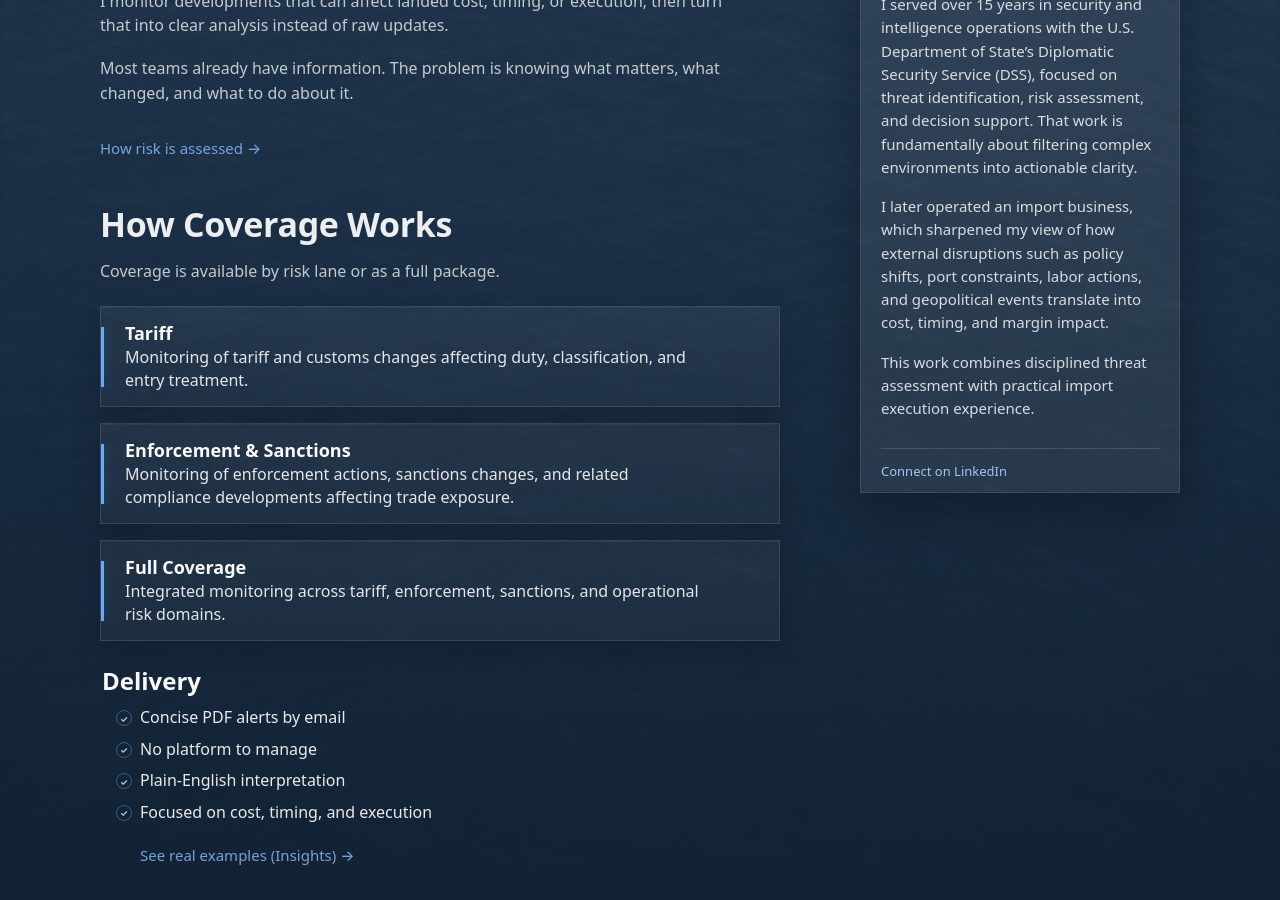
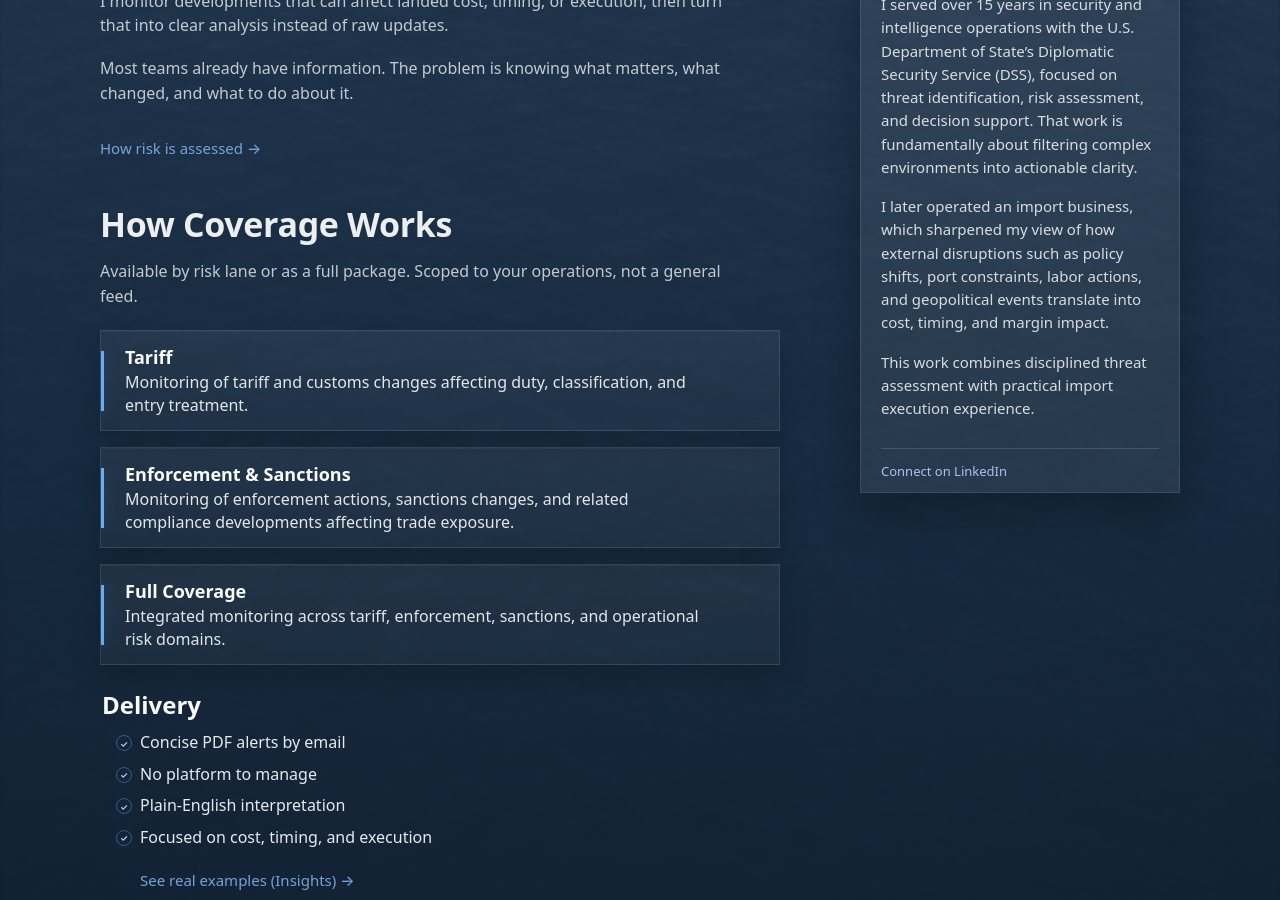
Before and after one commit to importrisk/import-risk-intelligence-site, a Jekyll site: the page built from index.html, in a window 1280 px wide and 900 px high, scrolled down 1067 px. Built offline with Jekyll 4.4.1, drawn with Linux system fonts in a browser that asks for light colours.

Commit message:
Update index.html

```diff
--- a/index.html
+++ b/index.html
@@ -116,7 +116,7 @@ description: Independent risk assessment for U.S. importers.
   <h2 class="section-title">How Coverage Works</h2>
 
   <p class="section-text coverage-intro">
-    Coverage is available by risk lane or as a full package.
+    Available by risk lane or as a full package. Scoped to your operations, not a general feed.
   </p>
 
   <div class="coverage-stack">
```
